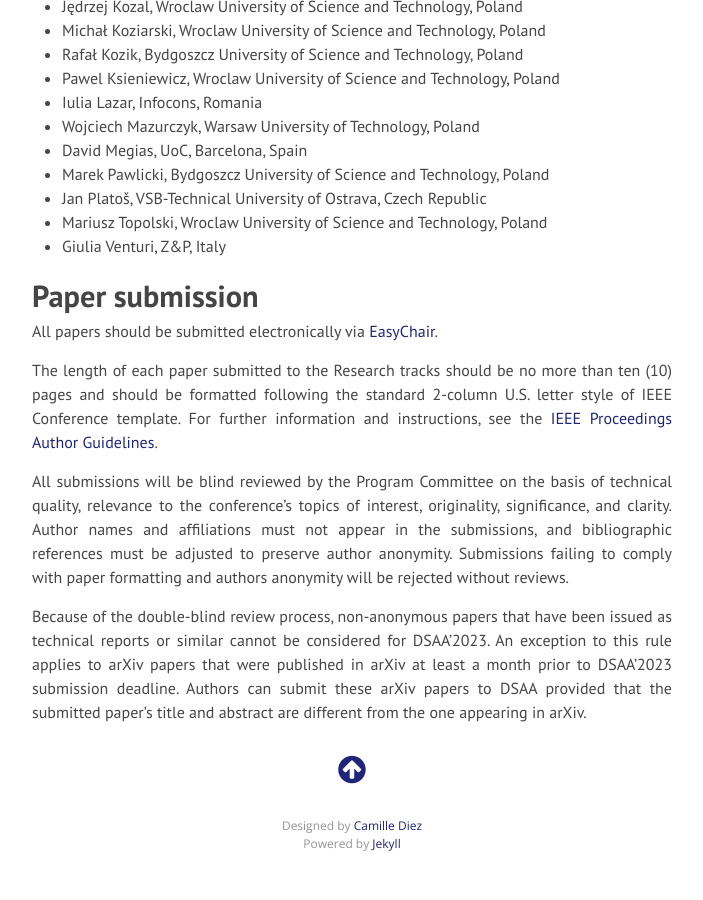
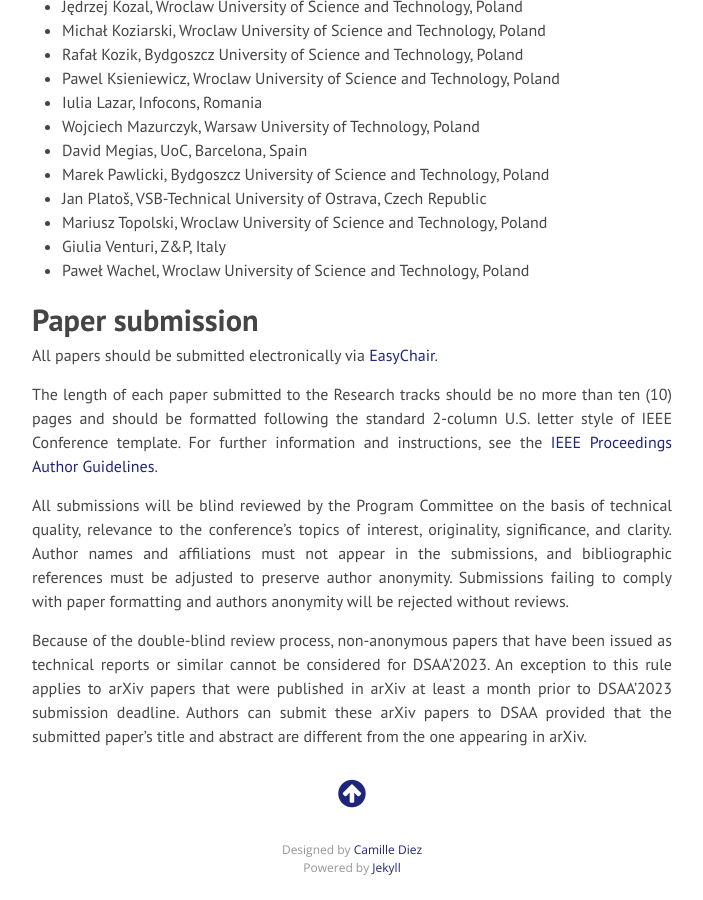
Before and after one commit to disa-iccs/disa-icss.github.io, a Jekyll site: the page built from index.md, in a window 1280 px wide and 900 px high, scrolled down 2388 px. Shown: the whole window, without its empty margins (288-991 px from the left). Built offline with Jekyll 4.4.1, drawn with Linux system fonts in a browser that asks for light colours; nearby versions of some CDN libraries.

Commit message:
Update index.md

```diff
--- a/index.md
+++ b/index.md
@@ -207,7 +207,9 @@ Tomasz Andrysiak, Bydgoszcz University of Science and Technology, Poland
   <li>
    Giulia Venturi, Z&P, Italy
 </li>
-
+  <li>
+  Paweł Wachel, Wroclaw University of Science and Technology, Poland
+  </li>
 </ul>
 
 
```
